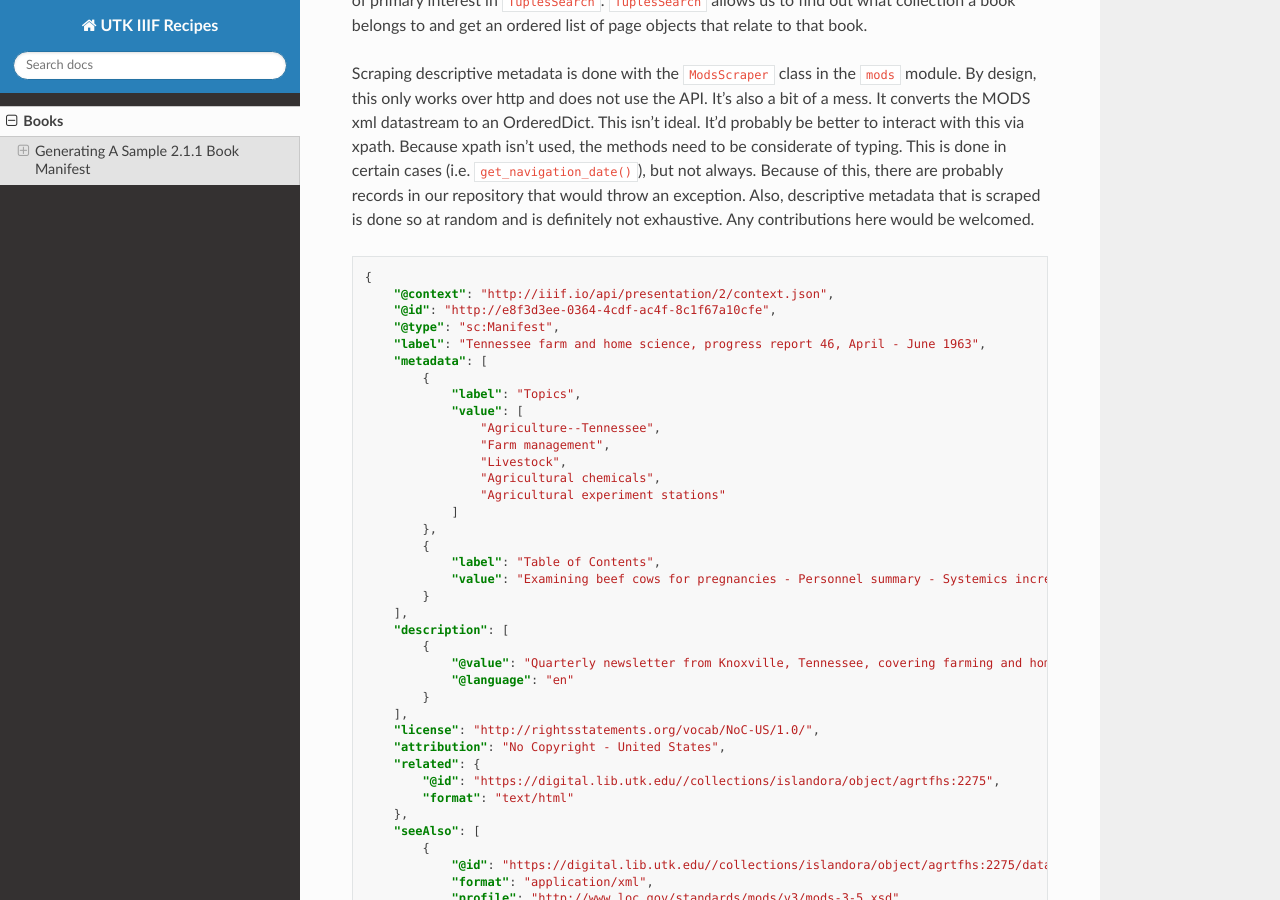
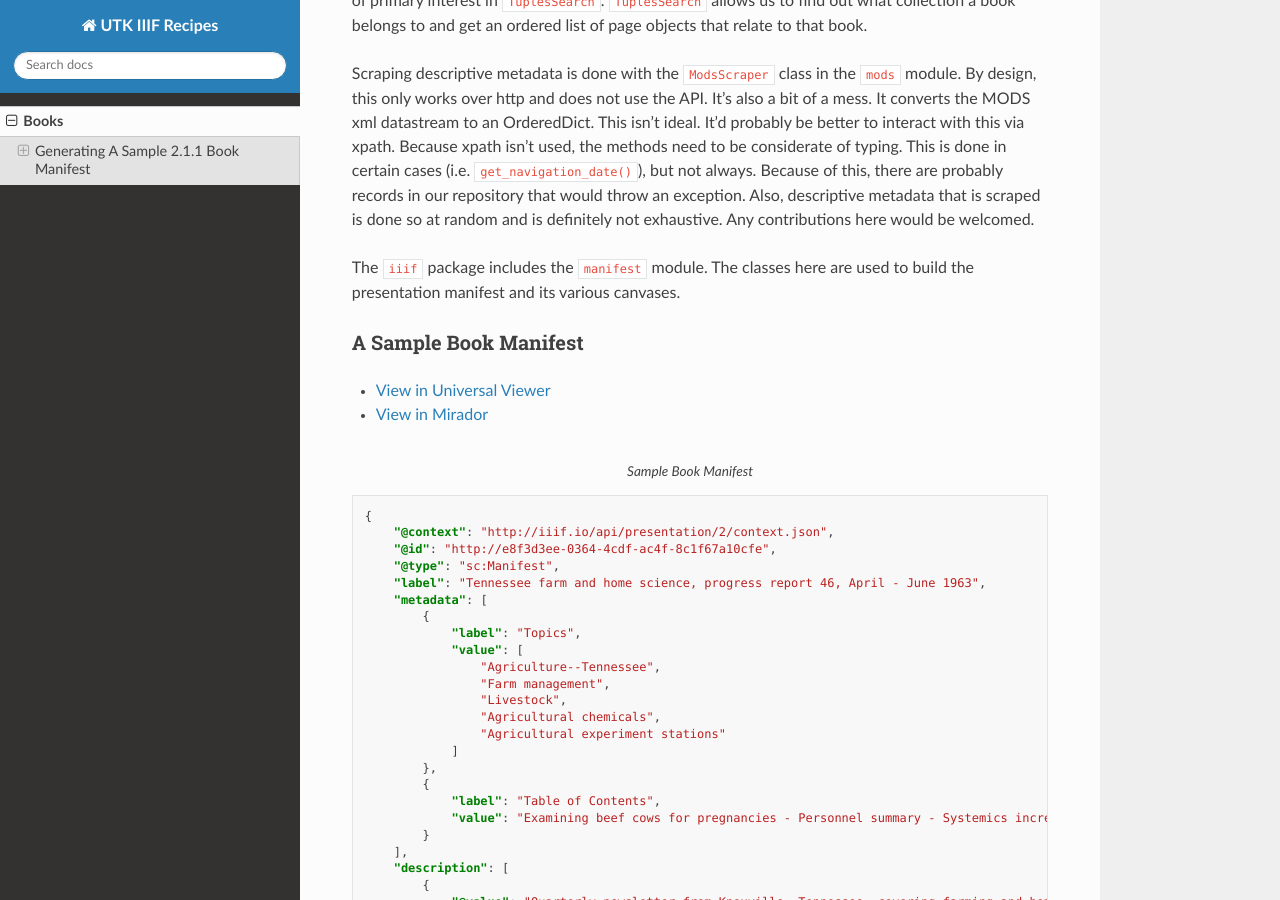
Before and after one commit to markpbaggett/utk_iiif_recipes, a Sphinx documentation site: the page built from docs/source/contents/books.rst, in a window 1280 px wide and 900 px high, scrolled down 567 px. Built offline with Sphinx 7.4.7 and the Read the Docs theme 2.0.0, drawn with Linux system fonts in a browser that asks for light colours.

Commit message:
Add links to mirador and universal viewer.

```diff
--- a/docs/source/contents/books.rst
+++ b/docs/source/contents/books.rst
@@ -27,9 +27,17 @@ methods need to be considerate of typing.  This is done in certain cases (i.e. :
 always.  Because of this, there are probably records in our repository that would throw an exception. Also, descriptive
 metadata that is scraped is done so at random and is definitely not exhaustive. Any contributions here would be welcomed.
 
+The :code:`iiif` package includes the :code:`manifest` module.  The classes here are used to build the presentation
+manifest and its various canvases.
 
+A Sample Book Manifest
+^^^^^^^^^^^^^^^^^^^^^^
+
+* `View in Universal Viewer <http://universalviewer.io/uv.html?manifest=https://raw.githubusercontent.com/markpbaggett/utk_iiif_recipes/main/raw_manifests/sample_book.json>`_
+* `View in Mirador <https://projectmirador.org/embed/?iiif-content=https://raw.githubusercontent.com/markpbaggett/utk_iiif_recipes/main/raw_manifests/sample_book.json>`_
 
 .. code-block:: json
+    :caption: Sample Book Manifest
 
     {
         "@context": "http://iiif.io/api/presentation/2/context.json",
```
